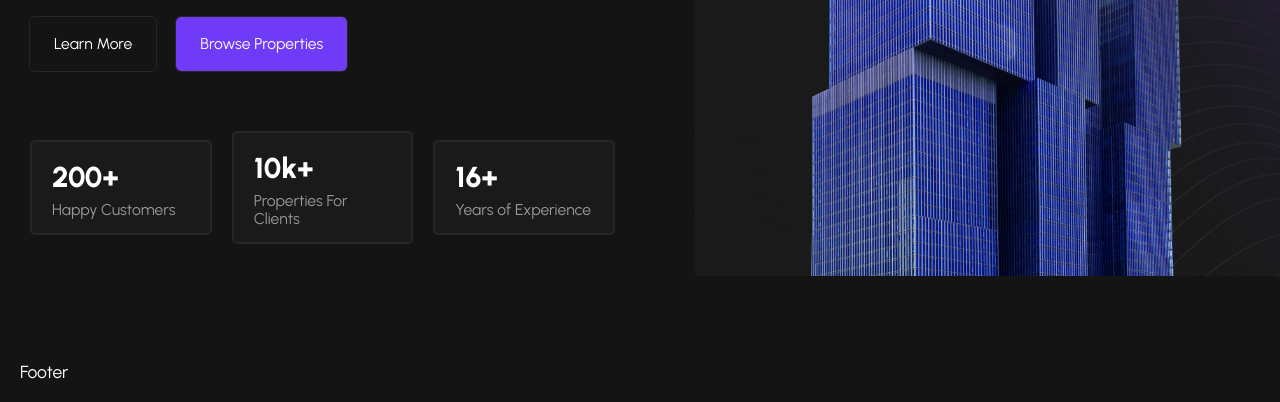
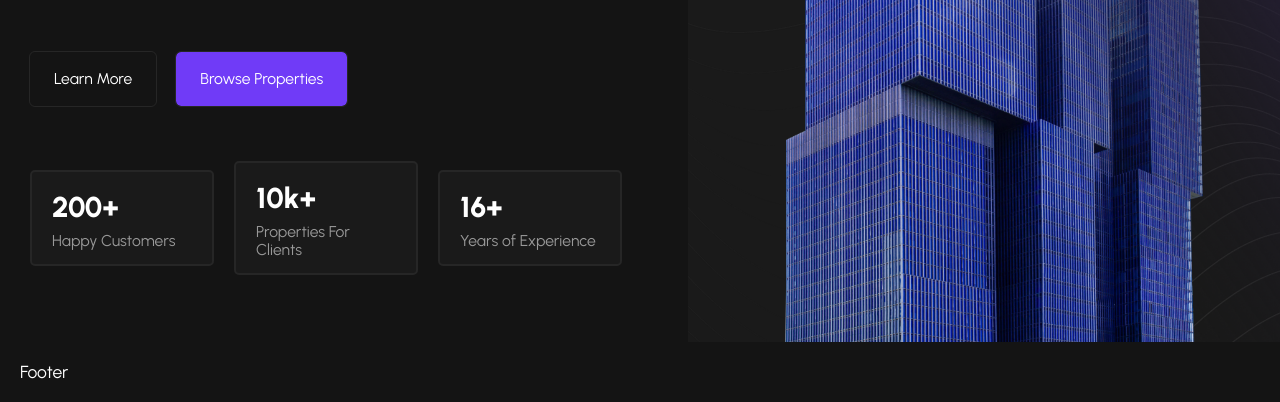
Before and after one commit to NazarZhuvaka/estatein, a website: page src/html/index.html in a window 1280 px wide. Shown: the part 398-800 px from the top of the page. Drawn offline with nearby package versions, Linux system fonts and the light colour scheme; files that its build step writes are made by us from their sources; files whose address does not match are found by name.

Commit message:
fix welcome section

```diff
--- a/src/scss/components/_welcome.scss
+++ b/src/scss/components/_welcome.scss
@@ -2,15 +2,18 @@
     display: grid;
     grid-template-columns: 1fr 1fr;
     align-items: center;
-    gap: 80px;
+    gap: clamp(3.125rem, 2.321rem + 2.23vw, 5rem);
     max-width: calc(1920px + 30px);
 
     padding-left: 30px;
 
     margin-inline: auto;
 
-    // &__container {
-    // }
+    @include tablet-small {
+        display: flex;
+        flex-direction: column-reverse;
+        padding: 40px 16px;
+    }
 
     &__links{
         display: flex;
@@ -18,10 +21,20 @@
         align-items: center;
         gap: 20px;
 
+        @include tablet-small {
+
+            flex-direction: column;
+        }
+
     }
     &__btn{
         padding: 18px 24px;
         font-size:  clamp(0.875rem, 0.78rem + 0.25vw, 1.125rem);
+
+        @include tablet-small {
+            width: 100%;
+            text-align: center;
+        }
 
         &--active{
             background-color: var(--c-primary);
@@ -60,8 +73,19 @@
 	    background-color: var(--c-grey10);
         background-image: url('./../img/welcome-img-bg.png');
 
+        @include tablet-small {
+            border-radius: 15px;
+            border: 1px solid var(--c-border);
+
+        }
         img {
+            height: clamp(25.625rem, 7.743rem + 35.94vw, 50.875rem);
             object-fit: cover;
+
+            @include tablet-small {
+                border-radius: 15px;
+                height: unset;
+            }
         }
     }
 
@@ -71,9 +95,10 @@
         flex-wrap: nowrap;
         align-items: center;
         gap: 20px;
-        margin-top: 60px;
+        margin-top: clamp(2.5rem, 2.185rem + 1.57vw, 3.75rem);
 
         max-width: 758px;
+
     }
 
     &__subs-item {
--- a/src/scss/utils/_vars.scss
+++ b/src/scss/utils/_vars.scss
@@ -1,6 +1,6 @@
 // breakpoints
 $laptop: 1440px;
-$desktop-small: 1200px;
+$desktop-small: 1090px;
 $tablet: 992px;
 $tablet-small: 768px;
 $mobile: 576px;
```
Also changed, not shown: build/css/main.css.
